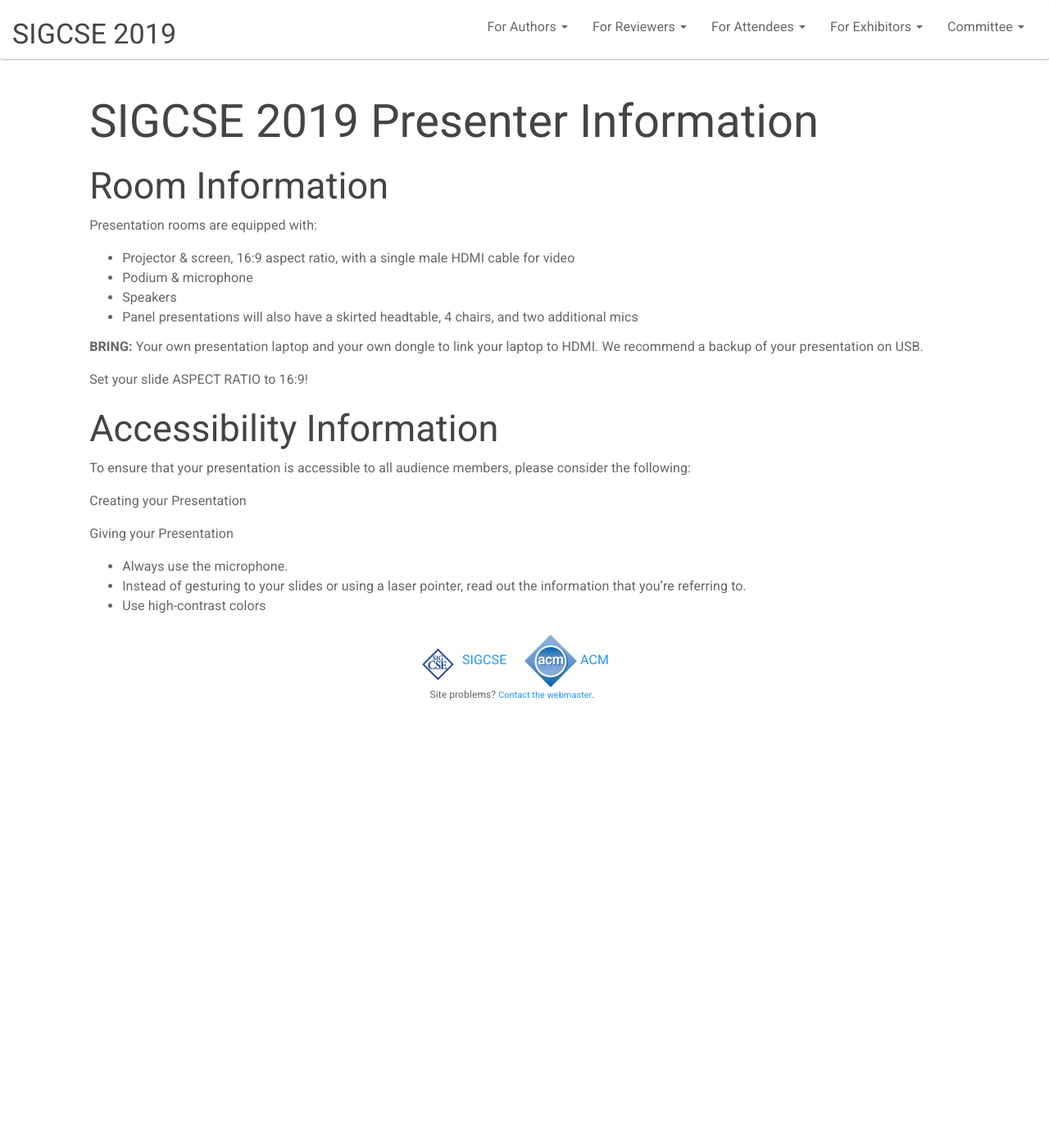
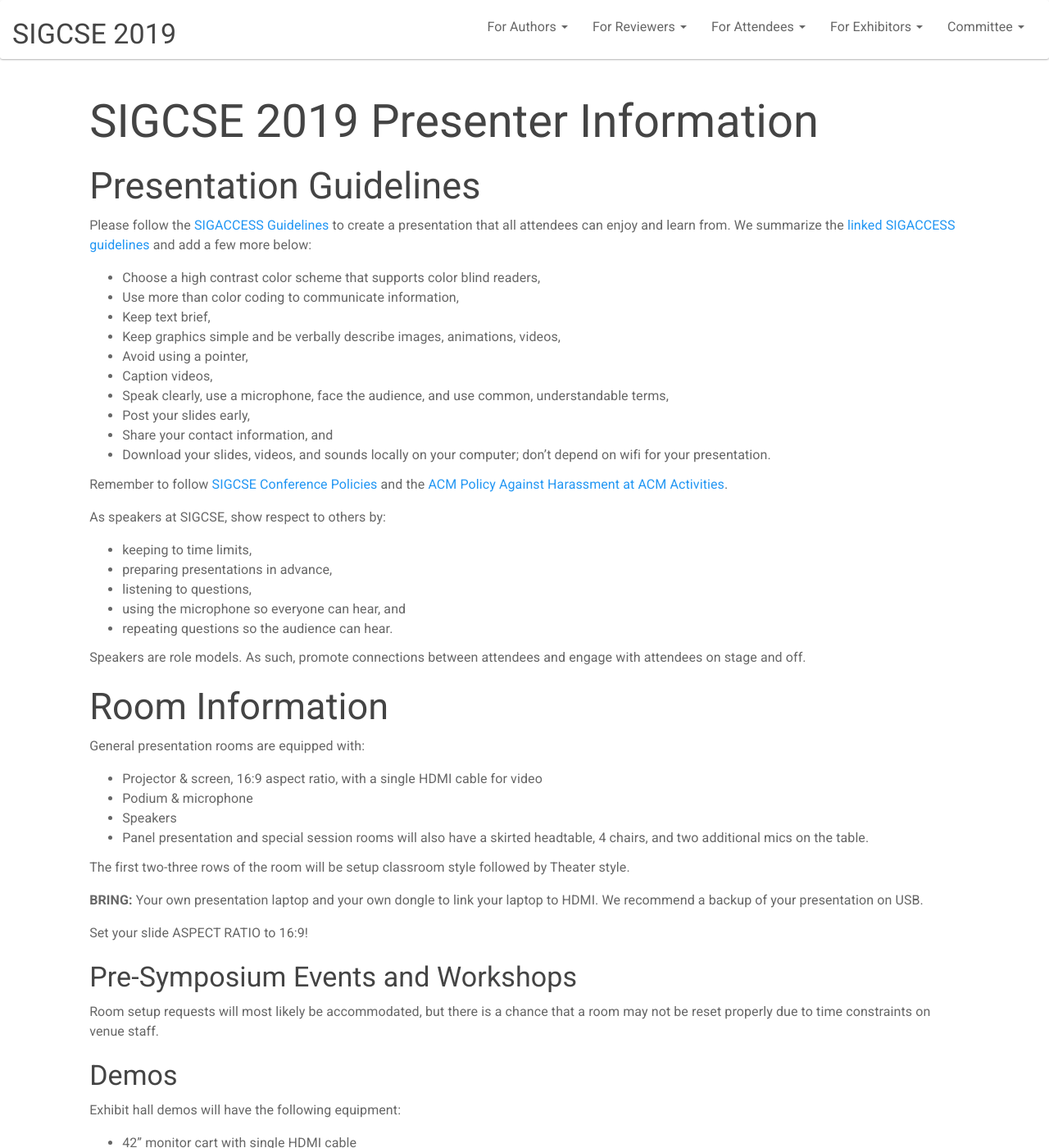
Before and after one commit to sheckman/sigcse2019, a Jekyll site: the page built from attendees/presenter.md, in a window 1280 px wide and 1400 px high. Shown: the whole window at 82% size. Built offline with Jekyll 4.4.1, drawn with Linux system fonts in a browser that asks for light colours; some of the changed text lies outside the part shown.

```diff
--- a/_data/topnav.yaml
+++ b/_data/topnav.yaml
@@ -87,8 +87,8 @@
      link: /attendees/bestpapers.html
    - name: SIGCSE 2019 Authors & Speakers
      link: /attendees/speakers.html
-#   - name: Presenter Information
-#     link: /attendees/presenter.html
+   - name: Presenter Information
+     link: /attendees/presenter.html
 #   #- name: Conference Program
 #   #  link: http://easychair.org/smart-program/SIGCSE2018/
    - name: Workshops
--- a/attendees/presenter.md
+++ b/attendees/presenter.md
@@ -2,29 +2,61 @@
 title: SIGCSE 2019 Presenter Information
 showTitle: true
 ---
+## Presentation Guidelines
+
+Please follow the [SIGACCESS Guidelines](http://www.sigaccess.org/welcome-to-sigaccess/resources/accessible-presentation-guide/) to create a presentation that all attendees can enjoy and learn from.  We summarize the [linked SIGACCESS guidelines](http://www.sigaccess.org/welcome-to-sigaccess/resources/accessible-presentation-guide/) and add a few more below:
+
+* Choose a high contrast color scheme that supports color blind readers,
+* Use more than color coding to communicate information,
+* Keep text brief,
+* Keep graphics simple and be verbally describe images, animations, videos,
+* Avoid using a pointer,
+* Caption videos,
+* Speak clearly, use a microphone, face the audience, and use common, understandable terms,
+* Post your slides early,
+* Share your contact information, and
+* Download your slides, videos, and sounds locally on your computer; don't depend on wifi for your presentation.
+
+
+Remember to follow [SIGCSE Conference Policies](https://sigcse2019.sigcse.org/policies.html) and the [ACM Policy Against Harassment at ACM Activities](https://www.acm.org/about-acm/policy-against-harassment).
+
+As speakers at SIGCSE, show respect to others by:
+
+* keeping to time limits,
+* preparing presentations in advance,
+* listening to questions,
+* using the microphone so everyone can hear, and
+* repeating questions so the audience can hear.
+
+Speakers are role models.  As such, promote connections between attendees and engage with attendees on stage and off.
+
 ## Room Information
 
-Presentation rooms are equipped with:
+General presentation rooms are equipped with:
 
-* Projector & screen, 16:9 aspect ratio, with a single male HDMI cable for video
+* Projector & screen, 16:9 aspect ratio, with a single HDMI cable for video
 * Podium & microphone
 * Speakers
-* Panel presentations will also have a skirted headtable, 4 chairs, and two additional mics
+* Panel presentation and special session rooms will also have a skirted headtable, 4 chairs, and two additional mics on the table.
 
+The first two-three rows of the room will be setup classroom style followed by Theater style.
 
 __BRING:__ Your own presentation laptop and your own dongle to link your laptop to HDMI.  We recommend a backup of your presentation on USB.
 
 Set your slide ASPECT RATIO to 16:9!
 
-## Accessibility Information
+### Pre-Symposium Events and Workshops
 
-To ensure that your presentation is accessible to all audience members, please consider the following:
+Room setup requests will most likely be accommodated, but there is a chance that a room may not be reset properly due to time constraints on venue staff.
 
-Creating your Presentation
+### Demos
 
+Exhibit hall demos will have the following equipment:
 
-Giving your Presentation
+* 42" monitor cart with single HDMI cable
 
-  * Always use the microphone.
-  * Instead of gesturing to your slides or using a laser pointer, read out the information that you're referring to.
-  * Use high-contrast colors
+Demos in the session rooms will have the standard presentation equipment.
+
+### Birds of a Feather
+
+Birds of a Feather use the room as provided.
```
Also changed, not shown: _data/clean-presymposium.csv (+8 -8 lines), _data/committees.yaml (+7 -7 lines), info/mg.md (+1 -1 lines).
